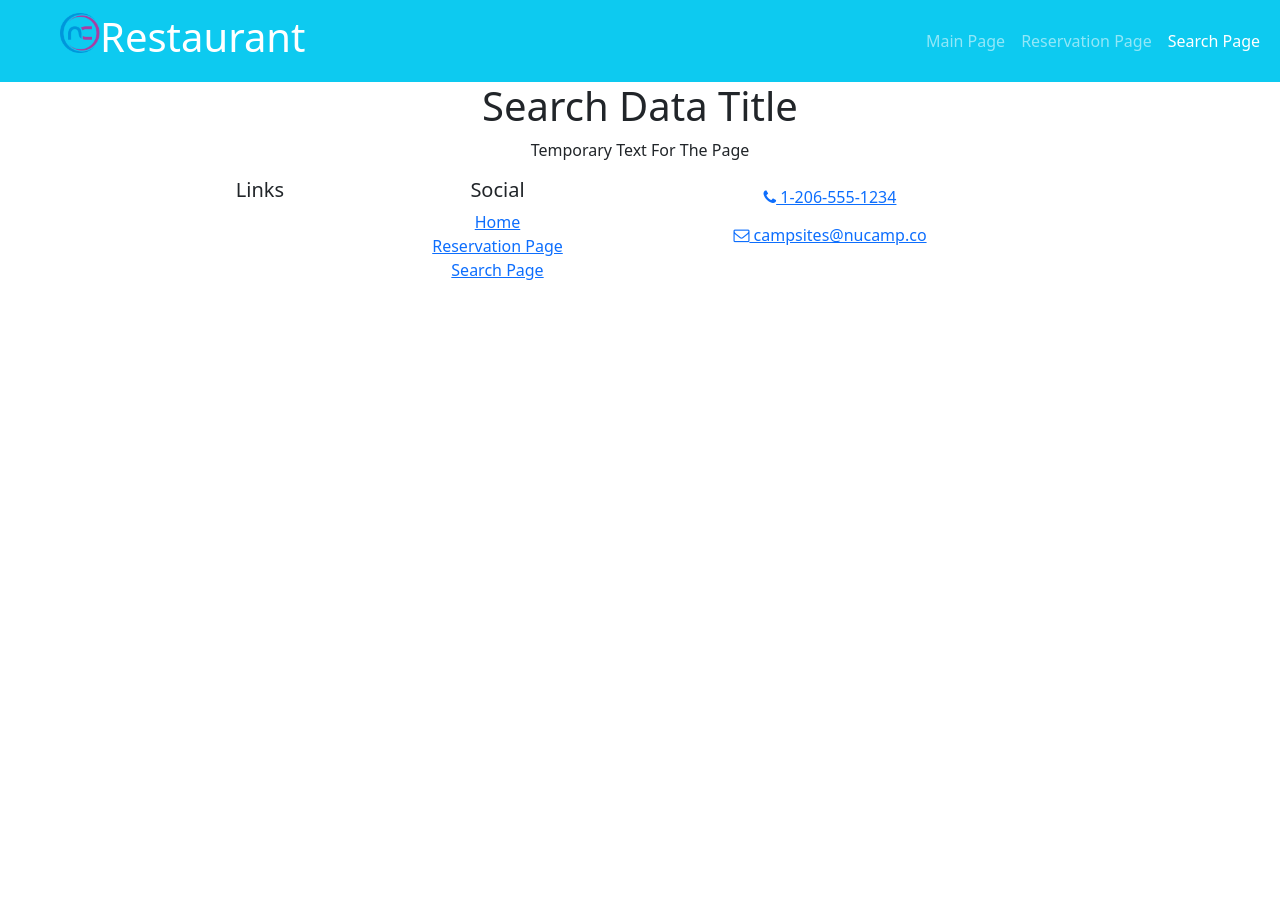
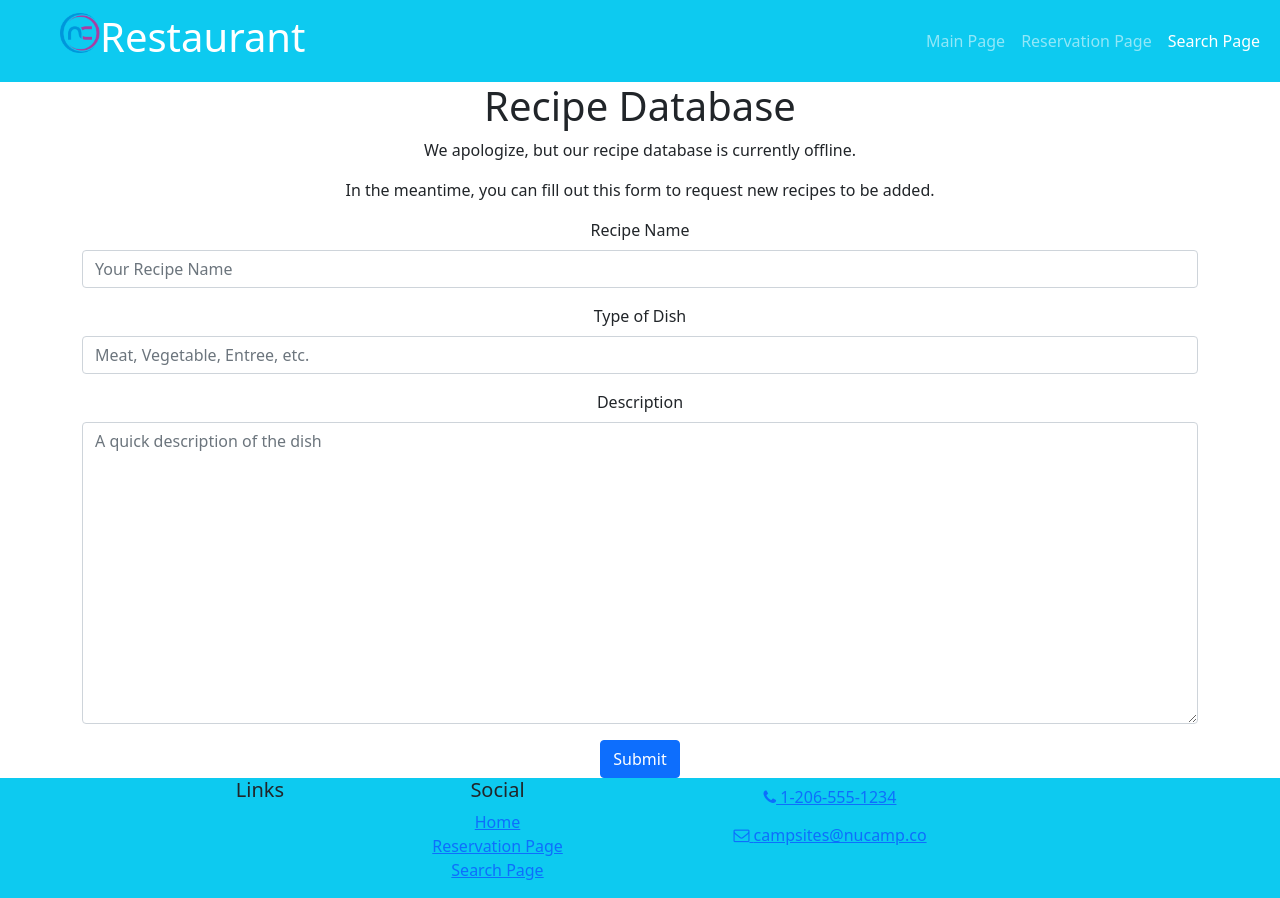
Before and after one commit to amilliiee/project_react, a React (Create React App) app: page /search in a window 1280 px wide. Before the commit the page ends 800 px from the top, so only its background shows below. Built offline with nearby package versions, Linux system fonts and the light colour scheme.

Commit message:
Merge Garris

```diff
--- a/package.json
+++ b/package.json
@@ -13,7 +13,7 @@
     "react": "^18.2.0",
     "react-dom": "^18.2.0",
     "react-router-dom": "^6.2.1",
-    "react-scripts": "^5.0.1",
+    "react-scripts": "5.0.1",
     "react-spring": "^9.4.5-beta.1",
     "reactstrap": "^9.0.1",
     "redux-logger": "^3.0.6",
--- a/src/Pages/Search-Page.js
+++ b/src/Pages/Search-Page.js
@@ -1,15 +1,15 @@
-import Header from "../components/Header"
-import Footer from "../components/Footer"
-import SearchArea from "../components/SearchArea"
+import Header from "../components/Header";
+import Footer from "../components/Footer";
+import SearchAreaDown from "../components/Search Page Components/SearchArea-Unavailable";
 
 const SearchPage = () => {
-    return(
-        <div>
-            <Header/>
-            <SearchArea/>
-            <Footer/>
-        </div>
-    )
-}
+  return (
+    <div>
+      <Header />
+      <SearchAreaDown />
+      <Footer />
+    </div>
+  );
+};
 
-export default SearchPage
+export default SearchPage;
--- a/src/components/Footer.js
+++ b/src/components/Footer.js
@@ -1,16 +1,18 @@
 import { Container, Row, Col } from "reactstrap";
 import { Link } from "react-router-dom";
+import React from "react";
+
 
 const Footer = () => {
 	return (
-        <footer className='site-footer'>
+		<footer className="text-bg-alert dark bg-info " bgColor="info" >
 			<Container>
 				<Row>
-                    <Col xs={{ size: 4, offset: 1}} sm='2'>
+					<Col xs={{ size: 4, offset: 1 }} sm="2">
 						<h5>Links</h5>
 					</Col>
 
-                    <Col xs='6' sm='3' className="text-center">
+					<Col xs="6" sm="3" className="text-center">
 						<h5>Social</h5>
 						<ul className="list-unstyled">
 							<li>
@@ -25,19 +27,28 @@ const Footer = () => {
 						</ul>
 					</Col>
 
-                    <Col sm='4' className="text-center">
-                        <a role='button' className='btn btn-link' href='tel:+12065551234'>
-                            <i className='fa fa-phone' /> 1-206-555-1234
+					<Col sm="4" className="text-center">
+						<a
+							role="button"
+							className="btn btn-link"
+							href="tel:+12065551234"
+						>
+							<i className="fa fa-phone" /> 1-206-555-1234
 						</a>
 						<br />
-                        <a role='button' className='btn btn-link' href='mailto:notreal@notreal.co'>
-                            <i className='fa fa-envelope-o' /> campsites@nucamp.co
+						<a
+							role="button"
+							className="btn btn-link"
+							href="mailto:notreal@notreal.co"
+						>
+							<i className="fa fa-envelope-o" />{" "}
+							campsites@nucamp.co
 						</a>
 					</Col>
 				</Row>
 			</Container>
 		</footer>
 	);
-}
+};
 
 export default Footer;
--- /dev/null
+++ b/src/components/Search Page Components/SearchArea-Unavailable.js
@@ -0,0 +1,88 @@
+// const url = `https://spoonacular-recipe-food-nutrition-v1.p.rapidapi.com/recipes/search?query=${textInput}`
+
+//Component
+// const SearchArea = () => {
+//     return (
+//         <div>
+//             <h1>Search For A Recipe</h1>
+//             <input type ="text"></input>
+//         </div>
+//     )
+// }
+
+// export default SearchArea
+
+//Proper Form code?
+/* <form action="{search}">
+    <input name="query" />
+    <button type="submit">Search</button>
+</form> */
+
+import { Button, Col, Container, Row } from "reactstrap"
+import { FormGroup, Label} from "reactstrap"
+import { Formik, Field, Form, ErrorMessage } from "formik"
+import { validateRequestForm } from "./validateRequestForm"
+
+
+
+const SearchAreaDown = () => {
+    const handleSubmit = (values, {resetForm}) => {
+        const request = {
+            name: values.name,
+            type: values.type,
+            description: values.description
+        };
+        console.log(request);
+        alert("Thank you for your request.");
+        resetForm()
+    }
+
+    return (
+        <Container>
+            <Col>
+                <Row>
+                    <div>
+                        <h1>Recipe Database</h1>
+                        <p>We apologize, but our recipe database is currently offline.</p>
+                        <p>In the meantime, you can fill out this form to request new recipes to be added.</p>
+                    </div>
+                </Row>
+                <Row>
+                    <Formik initialValues={{name: undefined, type: undefined, description: ""}} onSubmit={handleSubmit} validate={validateRequestForm}>
+                        <Form>
+                            <FormGroup>
+                                <Label htmlFor="name">Recipe Name</Label>
+                                <Field name="name" placeholder="Your Recipe Name" className="form-control"/>
+                                <ErrorMessage name="name">
+                                    {(msg) => <p className='text-danger'>{msg}</p>}
+                                </ErrorMessage>
+                            </FormGroup>
+
+                            <FormGroup>
+                                <Label htmlFor="type">Type of Dish</Label>
+                                <Field name="type" placeholder="Meat, Vegetable, Entree, etc." className="form-control"/>
+                                <ErrorMessage name="type">
+                                    {(msg) => <p className='text-danger'>{msg}</p>}
+                                </ErrorMessage>
+                            </FormGroup>
+
+                            <FormGroup>
+                                <Label htmlFor="description">Description</Label>
+                                <Field name="description" as="textarea" rows="12" className="form-control" placeholder="A quick description of the dish"/>
+                                <ErrorMessage name="description">
+                                {(msg) => <p className='text-danger'>{msg}</p>}
+                                </ErrorMessage>
+                            </FormGroup>
+
+                            <Button type="submit" color="primary">
+                                Submit
+                            </Button>
+                        </Form>
+                    </Formik>
+                </Row>
+            </Col>
+        </Container>
+    )
+}
+
+export default SearchAreaDown
--- /dev/null
+++ b/src/components/Search Page Components/validateRequestForm.js
@@ -0,0 +1,16 @@
+export const validateRequestForm = (values) => {
+    const errors = {};
+    if (!values.name < 2) {
+        errors.name = "Must be at least 2 characters."
+    };
+
+    if (!values.type < 2) {
+        errors.type = "Must be at least 2 characters."
+    };
+
+    if (!values.description < 5){
+        errors.description = "Must be at least 5 characters"
+    }
+
+    return errors
+}
```
Also changed, not shown: src/Pages/Main-Page.js (+12 -12 lines), src/components/Main Page Components/RecipeCards.js (added, +47 -0 lines), src/components/Main Page Components/Restaurant Overview.js (added, +32 -0 lines), src/components/Reservation Page Components/ReservationData.js (added, +18 -0 lines), 1 other file (tests, documents, lock files or other folders). Lines whose indentation alone changed are shown as unchanged.
